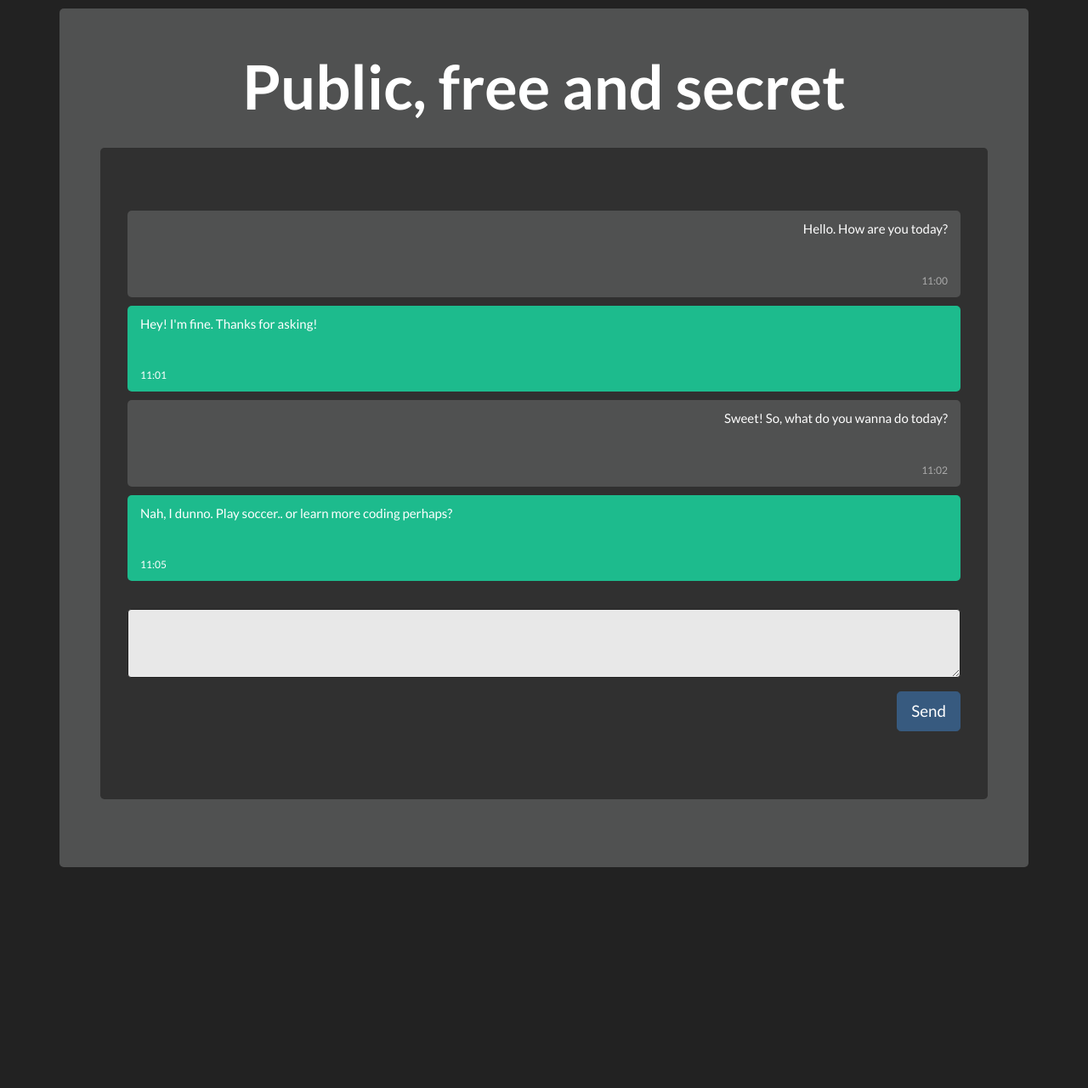
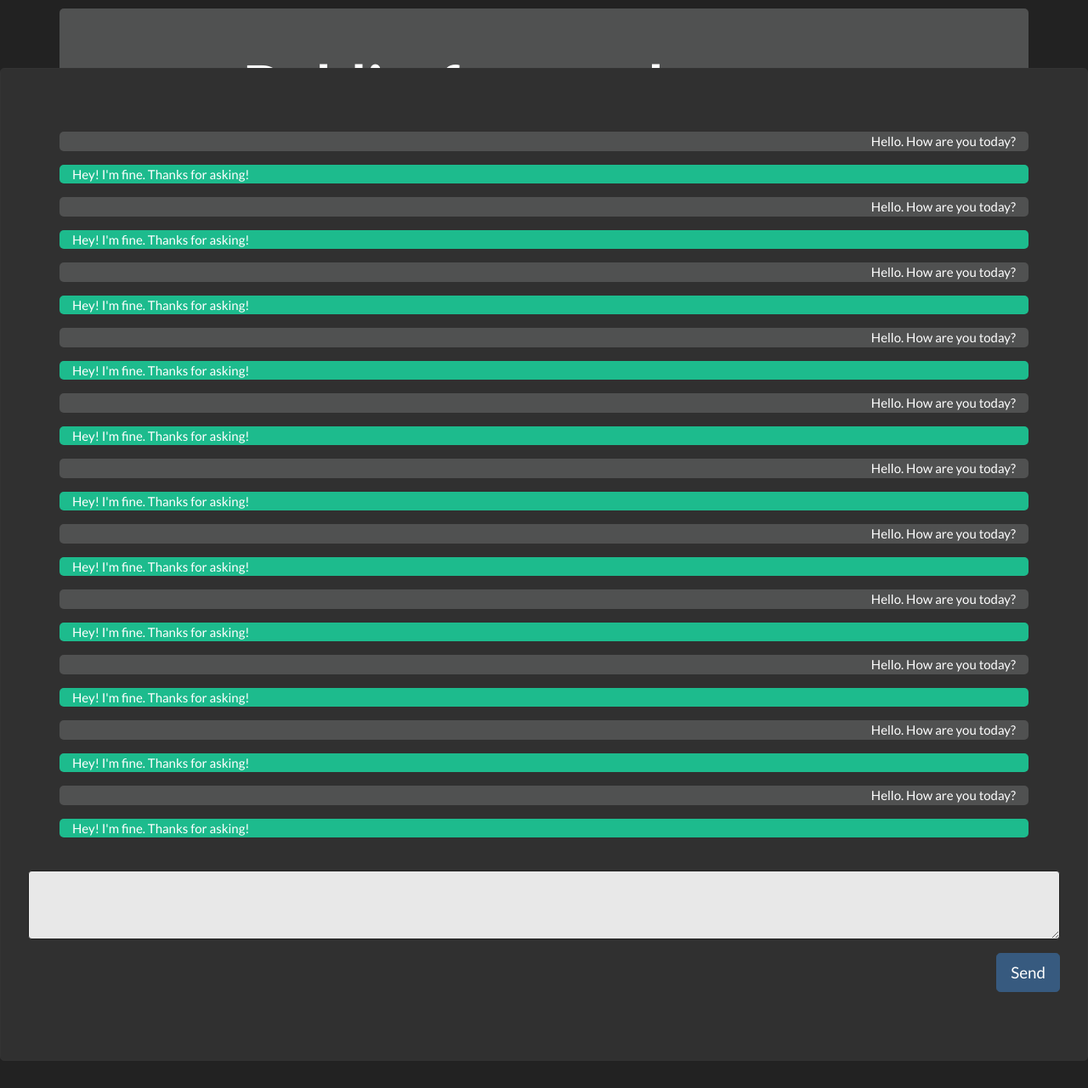
Before and after one commit to drobiAlex/Flack-in-web, a Flask app: page /chats in a window 1280 px wide. Shown: the whole page at 85% size. Run offline with Flask 2, Linux system fonts and the light colour scheme; some libraries are stand-ins or nearby versions.

Commit message:
Before changes

```diff
--- a/application.py
+++ b/application.py
@@ -13,13 +13,29 @@ users = []
 def index():
 	return render_template("index.html")
 
-@socketio.on("new_user")
-def connect(user):
-	if user not in users:
-		abort(403)
-	else:
-		users.appent(user)
 
 @app.route("/chats", methods=["GET"])
 def chats():
 	return render_template("chats.html")
+
+@app.route("/username", methods=["POST"])
+def username():
+
+
+	print("You are here!")
+
+	name = request.form.get('new_name')
+	print(f"Here is a name: {name}")
+
+	return render_template("chats.html")
+
+
+'''
+// Add new user to the chat
+
+// Open new request to get new posts.
+/*const request = new XMLHttpRequest();
+request.open('POST', '/posts');
+request.onload = () => {
+	const data = JSON.parse(request.responseText);
+	data.forEach(add_post);*/'''
--- a/static/styles.css
+++ b/static/styles.css
@@ -12,7 +12,7 @@ main
 .container {
   background-color: #505151;
   border-radius: 5px;
-  padding: 10px;
+  /*padding: 10px;*/
   margin: 10px 0;
 }
 
@@ -24,9 +24,9 @@ main
 
 /* Clear floats */
 .container::after {
-  content: "";
-  clear: both;
-  display: table;
+  /*content: "";*/
+  /*clear: both;*/
+  /*display: table;*/
 }
 
 /* Style images */
@@ -50,7 +50,7 @@ main
   font-size: 12px;
   float: right;
   color: #aaa;
-  padding-top: 25px;
+  /*padding-top: 25px;*/
 }
 
 /* Style time text */
@@ -58,5 +58,15 @@ main
   font-size: 12px;
   float: left;
   color: ##edf0f4;
-  padding-top: 25px;
+  /*padding-top: 25px;*/
 }
+
+.jumbotron {
+  position: absolute;
+  left: 0;
+  top: 50px;
+  right: 0;
+  bottom: 0;
+  border: 1px solid #333;
+  overflow-y: auto;
+}
--- a/templates/chats.html
+++ b/templates/chats.html
@@ -11,25 +11,96 @@
 	<div class="container">
 		<!--  <img src="/w3images/bandmember.jpg" alt="Avatar"> -->
 		<p class="text-right">Hello. How are you today?</p>
-  <span class="time-right">11:00</span>
 	</div>
 
 	<div class="container income">
 		 <!-- <img src="/w3images/avatar_g2.jpg" alt="Avatar" class="right"> -->
 		<p class="text-left">Hey! I'm fine. Thanks for asking!</p>
-  <span class="time-left">11:01</span>
 	</div>
 
 	<div class="container">
-  <!-- <img src="/w3images/bandmember.jpg" alt="Avatar"> -->
-<p class="text-right">Sweet! So, what do you wanna do today?</p>
-  <span class="time-right">11:02</span>
+		<!--  <img src="/w3images/bandmember.jpg" alt="Avatar"> -->
+		<p class="text-right">Hello. How are you today?</p>
 	</div>
 
 	<div class="container income">
 		 <!-- <img src="/w3images/avatar_g2.jpg" alt="Avatar" class="right"> -->
-<p class="text-left">Nah, I dunno. Play soccer.. or learn more coding perhaps?</p>
-  <span class="time-left">11:05</span>
+		<p class="text-left">Hey! I'm fine. Thanks for asking!</p>
+	</div>
+	<div class="container">
+			<!--  <img src="/w3images/bandmember.jpg" alt="Avatar"> -->
+			<p class="text-right">Hello. How are you today?</p>
+		</div>
+
+		<div class="container income">
+			 <!-- <img src="/w3images/avatar_g2.jpg" alt="Avatar" class="right"> -->
+			<p class="text-left">Hey! I'm fine. Thanks for asking!</p>
+		</div>	<div class="container">
+				<!--  <img src="/w3images/bandmember.jpg" alt="Avatar"> -->
+				<p class="text-right">Hello. How are you today?</p>
+			</div>
+
+			<div class="container income">
+				 <!-- <img src="/w3images/avatar_g2.jpg" alt="Avatar" class="right"> -->
+				<p class="text-left">Hey! I'm fine. Thanks for asking!</p>
+			</div>	<div class="container">
+					<!--  <img src="/w3images/bandmember.jpg" alt="Avatar"> -->
+					<p class="text-right">Hello. How are you today?</p>
+				</div>
+
+				<div class="container income">
+					 <!-- <img src="/w3images/avatar_g2.jpg" alt="Avatar" class="right"> -->
+					<p class="text-left">Hey! I'm fine. Thanks for asking!</p>
+				</div>
+				<div class="container">
+						<!--  <img src="/w3images/bandmember.jpg" alt="Avatar"> -->
+						<p class="text-right">Hello. How are you today?</p>
+					</div>
+
+					<div class="container income">
+						 <!-- <img src="/w3images/avatar_g2.jpg" alt="Avatar" class="right"> -->
+						<p class="text-left">Hey! I'm fine. Thanks for asking!</p>
+					</div>	<div class="container">
+							<!--  <img src="/w3images/bandmember.jpg" alt="Avatar"> -->
+							<p class="text-right">Hello. How are you today?</p>
+						</div>
+
+						<div class="container income">
+							 <!-- <img src="/w3images/avatar_g2.jpg" alt="Avatar" class="right"> -->
+							<p class="text-left">Hey! I'm fine. Thanks for asking!</p>
+						</div>	<div class="container">
+								<!--  <img src="/w3images/bandmember.jpg" alt="Avatar"> -->
+								<p class="text-right">Hello. How are you today?</p>
+							</div>
+
+							<div class="container income">
+								 <!-- <img src="/w3images/avatar_g2.jpg" alt="Avatar" class="right"> -->
+								<p class="text-left">Hey! I'm fine. Thanks for asking!</p>
+							</div>
+							<div class="container">
+									<!--  <img src="/w3images/bandmember.jpg" alt="Avatar"> -->
+									<p class="text-right">Hello. How are you today?</p>
+								</div>
+
+								<div class="container income">
+									 <!-- <img src="/w3images/avatar_g2.jpg" alt="Avatar" class="right"> -->
+									<p class="text-left">Hey! I'm fine. Thanks for asking!</p>
+								</div>	<div class="container">
+										<!--  <img src="/w3images/bandmember.jpg" alt="Avatar"> -->
+										<p class="text-right">Hello. How are you today?</p>
+									</div>
+
+									<div class="container income">
+										 <!-- <img src="/w3images/avatar_g2.jpg" alt="Avatar" class="right"> -->
+										<p class="text-left">Hey! I'm fine. Thanks for asking!</p>
+									</div>	<div class="container">
+											<!--  <img src="/w3images/bandmember.jpg" alt="Avatar"> -->
+											<p class="text-right">Hello. How are you today?</p>
+										</div>
+
+										<div class="container income">
+											 <!-- <img src="/w3images/avatar_g2.jpg" alt="Avatar" class="right"> -->
+											<p class="text-left">Hey! I'm fine. Thanks for asking!</p>
 										</div>
 <form>
 	<div class="form-group">
```
Also changed, not shown: static/index.js (+11 -3 lines). Lines whose indentation alone changed are shown as unchanged.
